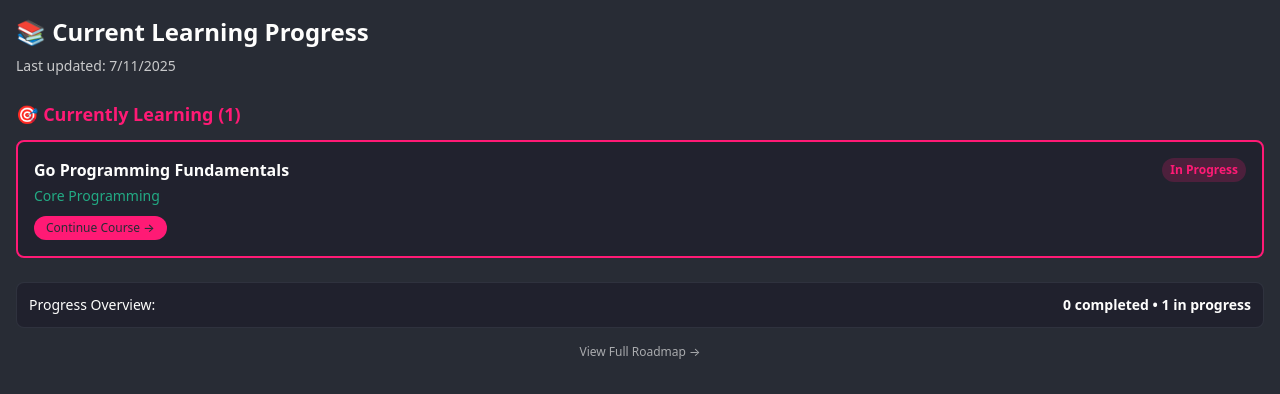
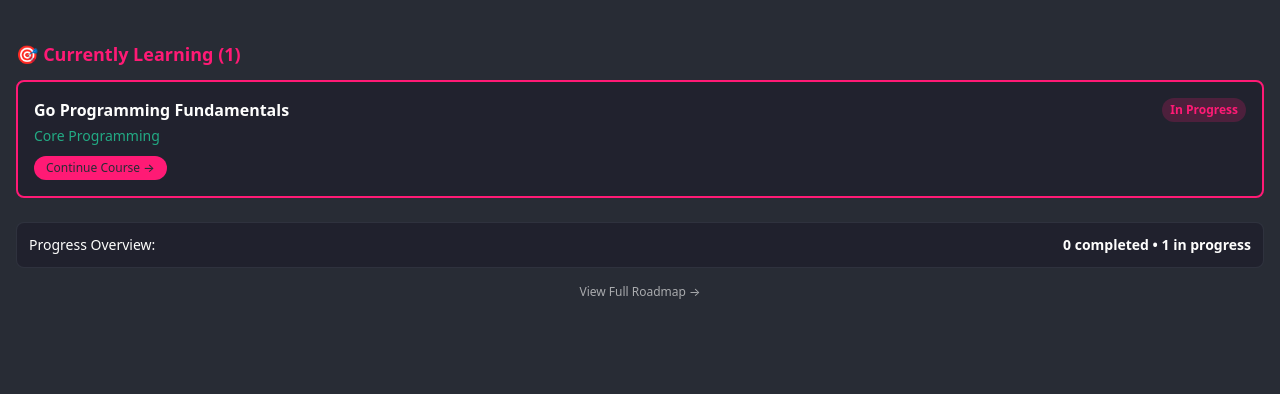
Before and after one commit to danielbooth-cloud/roadmap, a SvelteKit app: page /embed in a window 1280 px wide. Shown: the top 394 px of the page. Built offline with nearby package versions, Linux system fonts and the light colour scheme.

Commit message:
make embed smaller

```diff
--- a/src/routes/embed/+page.svelte
+++ b/src/routes/embed/+page.svelte
@@ -48,12 +48,6 @@
 <div class="min-h-screen p-4" style="background-color: var(--color-palette-dark); font-family: system-ui, -apple-system, sans-serif;">
 	<!-- Header -->
 	<div class="mb-6">
-		<h1 class="text-2xl font-bold mb-2" style="color: var(--color-palette-light);">
-			📚 Current Learning Progress
-		</h1>
-		<div class="text-sm opacity-75" style="color: var(--color-palette-light);">
-			Last updated: {new Date().toLocaleDateString()}
-		</div>
 	</div>
 
 	<!-- In Progress Courses -->
```
